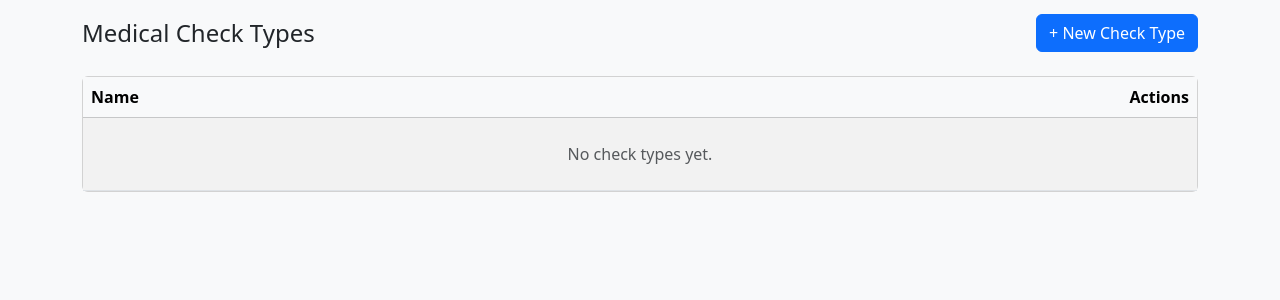
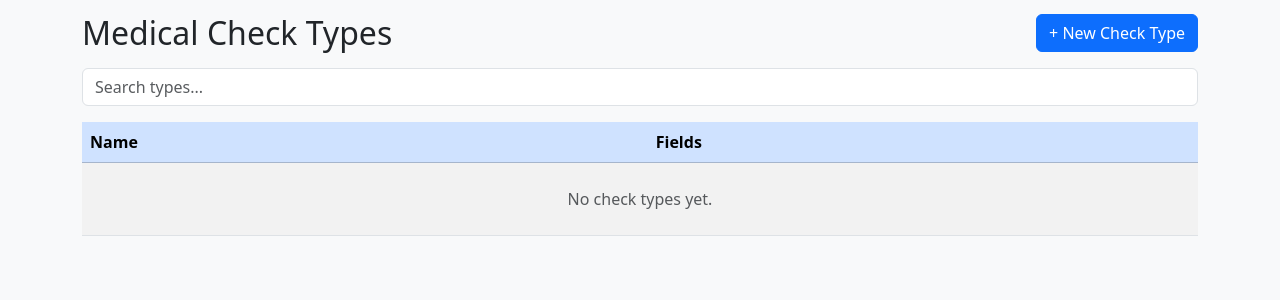
Before and after one commit to koleaby4/medical_electronic_system, a FastAPI app: page /admin/medical_check_types in a window 1280 px wide. Shown: the part 56-356 px from the top of the page. Run offline with FastAPI, Linux system fonts and the light colour scheme; data that the repository does not hold is empty.

Commit message:
editing check types

```diff
--- a/create_test_data.py
+++ b/create_test_data.py
@@ -204,7 +204,7 @@ def _build_items_for_check_type(db: DbStorage, check_name: str) -> list[MedicalC
 
         items: list[MedicalCheckItem] = []
         for ti in full.items:
-            value = _generate_value_for_item(ti.name, (ti.input_type or "short_text").lower(), ti.placeholder)
+            value = _generate_value_for_item(ti.name, (ti.input_type or "number").lower(), ti.placeholder)
             items.append(MedicalCheckItem(name=ti.name, units=ti.units, value=str(value)))
         return items
     except Exception:
--- a/src/data_access/medical_check_types.py
+++ b/src/data_access/medical_check_types.py
@@ -18,24 +18,51 @@ class MedicalCheckTypesStorage(BaseStorage):
         try:
             cur.execute(
                 """
-                SELECT type_id,
-                       name
-                FROM medical_check_types
-                ORDER BY name COLLATE NOCASE
+                SELECT
+                    t.type_id                         AS type_id,
+                    t.name                            AS type_name,
+                    i.name                            AS item_name,
+                    i.units                           AS item_units,
+                    i.input_type                      AS item_input_type,
+                    i.placeholder                     AS item_placeholder
+                FROM medical_check_types t
+                LEFT JOIN medical_check_type_items i ON i.type_id = t.type_id
+                ORDER BY t.name COLLATE NOCASE ASC, t.type_id ASC, i.rowid ASC
                 """
             )
-            rows = self._fetch_all_dicts(cur)
+
+            check_types_by_id: dict[int, MedicalCheckType] = {}
+
+            for (
+                type_id,
+                type_name,
+                item_name,
+                item_units,
+                item_input_type,
+                item_placeholder,
+            ) in cur.fetchall():
+                tid = int(type_id)
+                if tid not in check_types_by_id:
+                    check_types_by_id[tid] = MedicalCheckType(
+                        type_id=tid,
+                        name=type_name,
+                        items=[],
+                    )
+
+                # When there is no item (LEFT JOIN miss), item_name will be None
+                if item_name:
+                    check_types_by_id[tid].items.append(
+                        MedicalCheckTypeItem(
+                            name=(item_name or ""),
+                            units=(item_units or ""),
+                            input_type=(item_input_type or "number"),
+                            placeholder=(item_placeholder or ""),
+                        )
+                    )
         finally:
             cur.close()
 
-        return [
-            MedicalCheckType(
-                type_id=r.get("type_id"),
-                name=r.get("name"),
-                items=[],
-            )
-            for r in rows
-        ]
+        return list(check_types_by_id.values())
 
     def get_check_type(self, *, type_id: int) -> MedicalCheckType | None:
         cur = self.conn.cursor()
@@ -66,7 +93,7 @@ class MedicalCheckTypesStorage(BaseStorage):
                 MedicalCheckTypeItem(
                     name=(r[0] or ""),
                     units=(r[1] or ""),
-                    input_type=(r[2] or "short_text"),
+                    input_type=(r[2] or "number"),
                     placeholder=(r[3] or ""),
                 )
                 for r in cur.fetchall()
--- a/src/models/medical_check_type.py
+++ b/src/models/medical_check_type.py
@@ -7,8 +7,8 @@ class MedicalCheckTypeItem(BaseModel):
     name: str = Field("", description="Parameter name, e.g., height")
     units: str = Field("", description="Units for the parameter, e.g., cm")
     input_type: str = Field(
-        "short_text",
-        description="Input type (e.g., number | short_text | long_text)",
+        "number",
+        description="Input type (e.g., number | short_text )",
     )
     placeholder: str = Field("", description="Placeholder example value")
 
--- a/src/routes/medical_check_types.py
+++ b/src/routes/medical_check_types.py
@@ -84,6 +84,17 @@ async def save_medical_check_type(request: Request, storage: DbStorage = Depends
     return RedirectResponse(url="/admin/medical_check_types", status_code=303)
 
 
+@router.get("/medical_check_types/{type_id}/edit", include_in_schema=False)
+async def edit_medical_check_type(type_id: int, request: Request, storage: DbStorage = Depends(get_storage)):
+    if mct := storage.medical_check_types.get_check_type(type_id=type_id):
+        return templates.TemplateResponse(
+            "upsert_medical_check_type.html",
+            {"request": request, "active_page": "admin", "template": mct},
+        )
+
+    raise HTTPException(status_code=404, detail="Medical check type not found")
+
+
 # JSON API: create a medical check type
 @router.post("/medical_check_types")
 async def create_medical_check_type_json(request: Request, storage: DbStorage = Depends(get_storage)):
--- a/src/templates/medical_check_types.html
+++ b/src/templates/medical_check_types.html
@@ -2,30 +2,33 @@
 {% set page_title = "Medical Check Types" %}
 
 {% block content %}
-<div class="d-flex justify-content-between align-items-center mb-4">
-    <h1 class="h4 mb-0">Medical Check Types</h1>
-    <a href="/admin/medical_check_types/new" class="btn btn-primary">
-        + New Check Type
-    </a>
+  <div class="d-flex justify-content-between align-items-center mb-3">
+    <h2 class="mb-0">Medical Check Types</h2>
+    <a href="/admin/medical_check_types/new" class="btn btn-primary">+ New Check Type</a>
   </div>
 
-<div class="card">
-  <div class="card-body p-0">
-    <div class="table-responsive">
-      <table class="table table-striped table-hover mb-0">
-        <thead class="table-light">
+  <input type="text" id="searchInput" class="form-control" placeholder="Search types...">
+
+  <div class="table-responsive mt-3">
+    <table id="typesTable" class="table table-striped table-hover align-middle">
+      <thead class="table-primary">
       <tr>
-            <th scope="col">Name</th>
-            <th scope="col" class="text-end">Actions</th>
+        <th>Name</th>
+        <th>Fields</th>
       </tr>
       </thead>
       <tbody>
       {% if types and types|length > 0 %}
         {% for t in types %}
-          <tr>
+          <tr data-href="/admin/medical_check_types/{{ t.type_id }}/edit" style="cursor: pointer;">
             <td>{{ t.name }}</td>
-            <td class="text-end">
-              <a href="#" class="btn btn-sm btn-outline-secondary">Edit</a>
+            <td>
+              {# Show comma-separated parameter names #}
+              {% if t.items and t.items|length > 0 %}
+                {{ t.items | map(attribute='name') | join(', ') }}
+              {% else %}
+                <span class="text-muted">No fields</span>
+              {% endif %}
             </td>
           </tr>
         {% endfor %}
@@ -37,6 +40,28 @@
       </tbody>
     </table>
   </div>
-  </div>
-</div>
+
+  <script>
+    document.getElementById("searchInput").addEventListener("input", function () {
+      const query = this.value.toLowerCase();
+      const rows = document.querySelectorAll("#typesTable tbody tr");
+      rows.forEach(row => {
+        const visible = Array.from(row.children).some(td =>
+          td.textContent.toLowerCase().includes(query)
+        );
+        row.style.display = visible ? "" : "none";
+      });
+    });
+
+    // Make rows clickable to open edit page; ignore clicks on links/buttons (if any appear in future)
+    document.querySelector('#typesTable tbody').addEventListener('click', function (e) {
+      if (e.target.closest('a, button')) {
+        return;
+      }
+      const row = e.target.closest('tr[data-href]');
+      if (row) {
+        window.location.href = row.getAttribute('data-href');
+      }
+    });
+  </script>
 {% endblock %}
```
Also changed, not shown: src/templates/upsert_medical_check_type.html (+37 -3 lines). Lines whose indentation alone changed are shown as unchanged.
